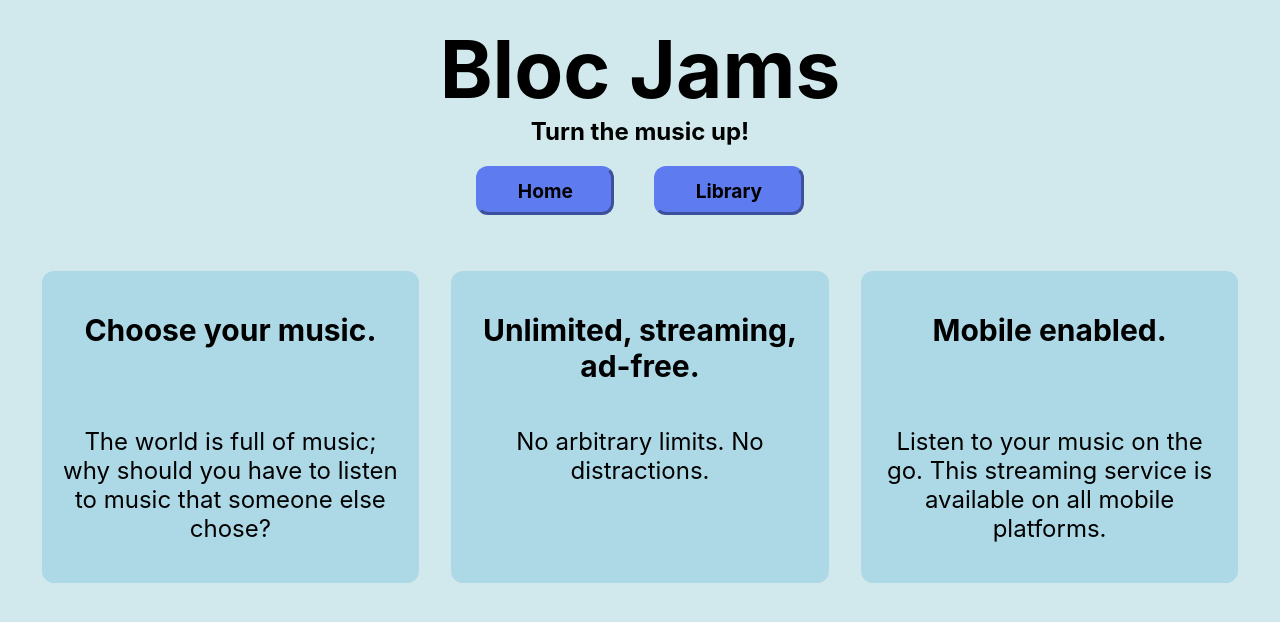
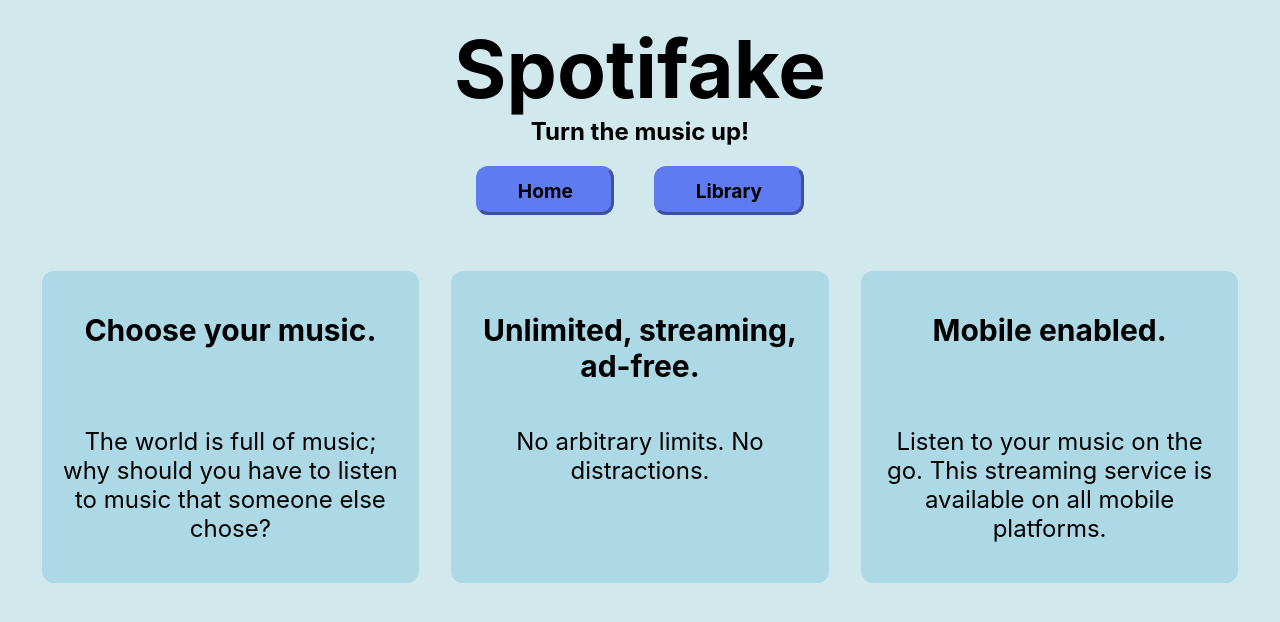
Before and after one commit to AriAbr/Spotifake, a React (Create React App) app: page / in a window 1280 px wide. Shown: the top 622 px of the page. Built offline with nearby package versions, Linux system fonts and the light colour scheme.

Commit message:
changed name in app to spotifake

```diff
--- a/src/components/Album.js
+++ b/src/components/Album.js
@@ -170,7 +170,7 @@ class Album extends Component {
     return (
       <section className="album">
         <header className="inner-header">
-          <h1>Bloc Jams</h1>
+          <h1>Spotifake</h1>
           <nav>
             <Link to='/'>Home</Link>
             <Link to='/library'>Library</Link>
--- a/src/components/Landing.js
+++ b/src/components/Landing.js
@@ -5,7 +5,7 @@ import { Link } from 'react-router-dom';
 const Landing = () => (
   <section className="landing">
     <header className="landing-header">
-      <h1>Bloc Jams</h1>
+      <h1>Spotifake</h1>
       <h2 className="hero-title">Turn the music up!</h2>
       <nav>
         <Link to='/'>Home</Link>
--- a/src/components/Library.js
+++ b/src/components/Library.js
@@ -12,7 +12,7 @@ class Library extends Component {
     return (
       <section className='library'>
         <header className="inner-header">
-          <h1>Bloc Jams</h1>
+          <h1>Spotifake</h1>
           <nav>
             <Link to='/'>Home</Link>
             <Link to='/library'>Library</Link>
```
